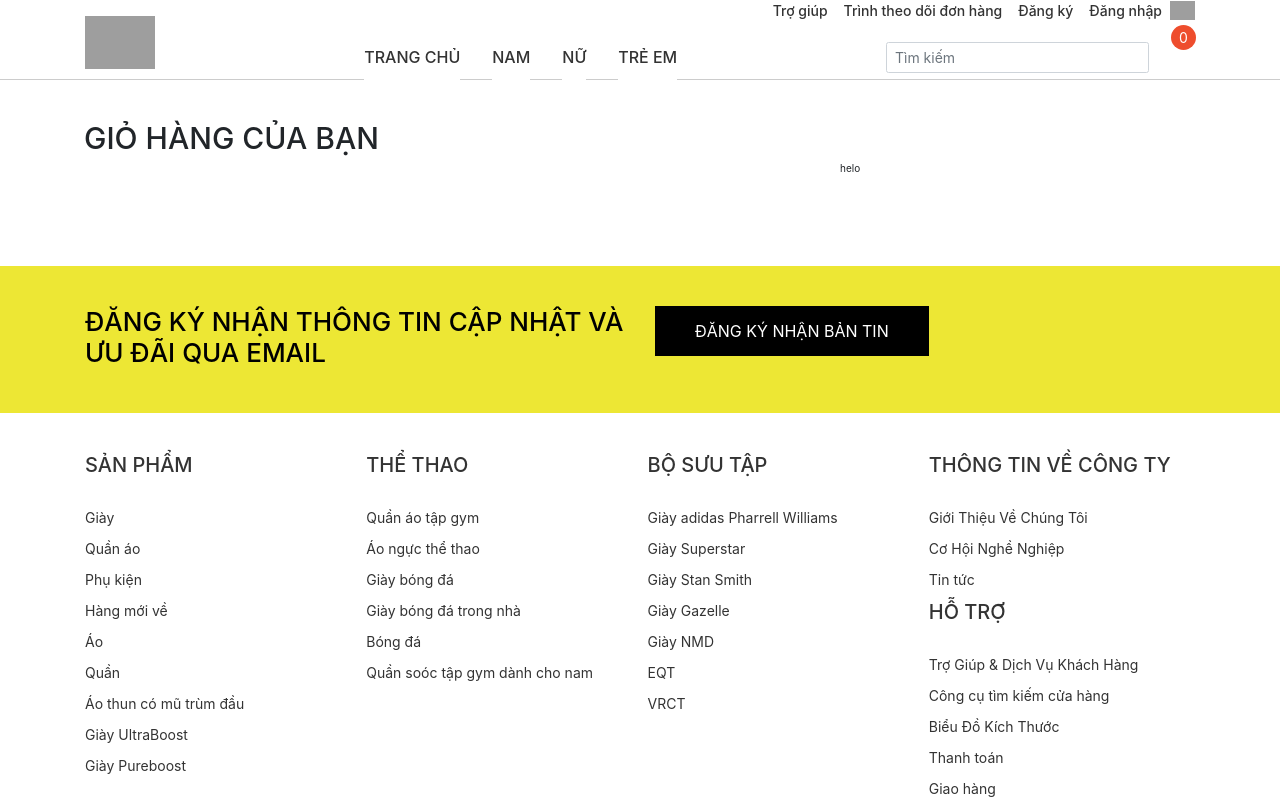
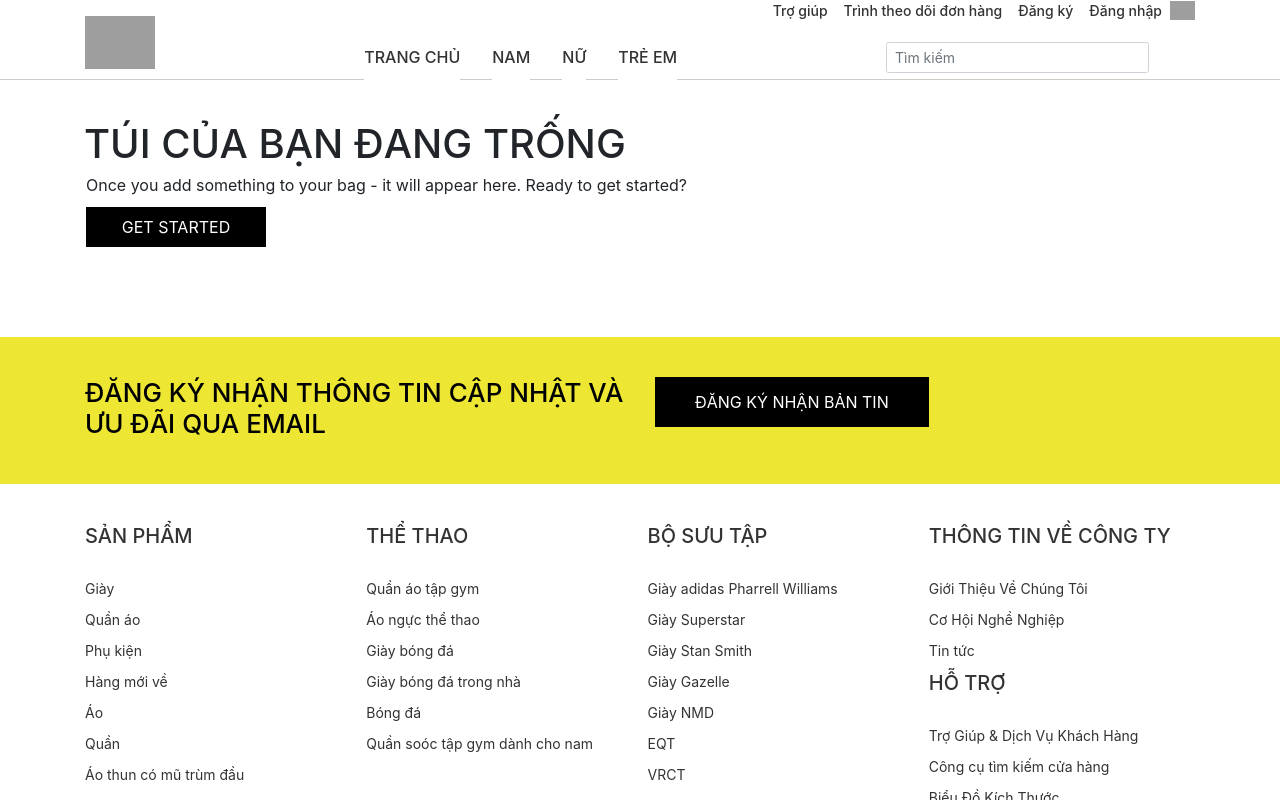
Before and after one commit to annguyenhuu0702/adidasShop, a React (Create React App) app: page /cart in a window 1280 px wide. Shown: the top 800 px of the page. Built offline with nearby package versions, Linux system fonts and the light colour scheme; grey boxes are pictures that could not be loaded.

Commit message:
complete UI cart

```diff
--- a/src/assets/css/cart.css
+++ b/src/assets/css/cart.css
@@ -8,7 +8,7 @@
     font-size: 3rem;
 }
 
-.cart-left {
+.cart-left, .cart-right {
     padding-left: 0;
     margin: 40px 0;
 }
@@ -19,18 +19,18 @@
 }
 
 .cart-left__content {
-    min-width: 100%;
-    margin-left: 26px;
+    min-width: 65%;
+    margin-left: 100px;
 }
 
 .cart-left__name a, .cart-left__name a:hover {
-    font-size: 1.6rem;
+    font-size: 1.8rem;
     color: var(--black-color);
     text-decoration: none;
 }
 
 .cart-left__price {
-    font-size: 1.6rem;
+    font-size: 1.8rem;
     color: var(--black-color);
     margin: 8px 0;
 }
@@ -40,15 +40,65 @@
 }
 
 .cart-left__qtt span {
+    cursor: pointer;
     padding: 8px 24px;
     border: 1px solid #ccc;
-    font-size: 1.4rem;
+    font-size: 1.6rem;
     color: var(--black-color);
     font-weight: 400;
 }
 
 .remove-product {
-    font-size: 1.4rem;
+    font-size: 1.6rem;
     margin-top: 18px;
     cursor: pointer;
 }
+
+.no-cart h2 {
+    font-size: 4rem;
+}
+
+.no-cart p {
+    padding-left: 16px;
+    font-size: 1.6rem;
+}
+
+.no-cart button {
+    margin-left: 16px;
+    width: 180px;
+    height: 40px;
+    border: none;
+    outline: none;
+    background: var(--black-color);
+    color: var(--white-color);
+    font-size: 1.6rem;
+}
+
+.no-cart button a {
+    text-decoration: none;
+    color: var(--white-color);
+}
+
+.no-cart button a:hover {
+    color: var(--dark-grey-color);
+}
+
+.cart-right__content {
+    padding: 20px;
+    border: 1px solid #000;
+}
+
+.cart-right__content h2 {
+    padding-left: 0;
+}
+
+.right-content__product, .right-content__price {
+    margin-top: 8px;
+    display: flex;
+    justify-content: space-between;
+    font-size: 1.6rem;
+}
+
+.right-content__price span:last-child {
+    font-weight: bold;
+}
--- a/src/assets/css/header.css
+++ b/src/assets/css/header.css
@@ -121,12 +121,13 @@
 }
 
 .side-menu__cart {
+    color: var(--black-color);
     font-size: 2.6rem;
     margin-left: 20px;
 }
 
-.side-menu__cart i {
-    cursor: pointer;
+.side-menu__cart:hover {
+    color: var(--black-color);
 }
 
 .side-menu__cart-qtt {
@@ -136,7 +137,7 @@
     width: 25px;
     height: 25px;
     border-radius: 50%;
-    background: #ee4d2d;
+    background: #1a7fb6;
     color: var(--white-color);
     position: absolute;
     top: -6px;
--- a/src/assets/css/modalAddToCart.css
+++ b/src/assets/css/modalAddToCart.css
@@ -40,8 +40,8 @@
 
 .modal-btn__close {
     position: absolute;
-    top: -25px;
-    right: -25px;
+    top: -35px;
+    right: -35px;
 }
 
 .modal-btn__close button {
--- a/src/components/Header/Header.js
+++ b/src/components/Header/Header.js
@@ -2,6 +2,7 @@
 import "./../../assets/css/base.css";
 import "./../../assets/css/header.css";
 import { Route, Link } from "react-router-dom";
+import { useSelector } from "react-redux";
 
 function Header() {
   const menus = [
@@ -59,6 +60,9 @@
     }
     return result;
   };
+
+  const item = useSelector((state) => state.cartItem.cartItem);
+  const qtt = item.length;
   return (
     <header className="header">
       <div className="container">
@@ -106,10 +110,14 @@
                       </span>
                     </form>
                   </div>
-                  <div className="side-menu__cart">
+                  <Link to="/cart" className="side-menu__cart">
                     <i className="far fa-shopping-cart"></i>
-                    <div className="side-menu__cart-qtt">0</div>
-                  </div>
+                    {qtt > 0 ? (
+                      <div className="side-menu__cart-qtt">{qtt}</div>
+                    ) : (
+                      ""
+                    )}
+                  </Link>
                 </div>
               </div>
             </div>
--- a/src/components/ModalAddToCart/ModalAddToCart.js
+++ b/src/components/ModalAddToCart/ModalAddToCart.js
@@ -25,9 +25,9 @@
             <div className="left__content-price">
               <span>{castToVND(price)}</span>
             </div>
-            <div className="left__content-size">
+            {/* <div className="left__content-size">
               <span>Size: 28</span>
-            </div>
+            </div> */}
             <div className="left__content-qtt">
               <span>Số lượng: 1</span>
             </div>
@@ -45,13 +45,11 @@
             </div>
             <div className="content__ship">
               <span>Tổng phí giao hàng</span>
-              <span>{price > 2000000 ? "Miễn phí" : castToVND(30000)}</span>
+              <span>Miễn phí</span>
             </div>
             <div className="content__total-price">
               <span>Tổng cộng</span>
-              <p>
-                {price > 2000000 ? castToVND(price) : castToVND(price + 30000)}
-              </p>
+              <p>{castToVND(price)}</p>
             </div>
             <div className="content__view-cart">
               <button type="">
--- a/src/containers/Cart/Cart.js
+++ b/src/containers/Cart/Cart.js
@@ -2,14 +2,16 @@
 import "./../../assets/css/cart.css";
 import { useSelector } from "react-redux";
 import { castToVND } from "./../../shared/index";
+import { Link } from "react-router-dom";
 
 function Cart() {
   const item = useSelector((state) => state.cartItem.cartItem);
+  const qtt = item.length;
   const showCartItem = () => {
     let result = null;
     if (item.length > 0) {
       result = item.map((product) => {
-        const { id, name, img, price } = product;
+        const { id, name, img, price, qtt } = product;
         return (
           <div className="cart-left d-flex" key={id}>
             <div className="cart-left__img">
@@ -24,11 +26,11 @@
               </div>
               <div className="cart-left__qtt">
                 <span>
-                  <i className="far fa-plus"></i>
+                  <i className="fal fa-minus"></i>
                 </span>
-                <span>1</span>
+                <span>{qtt}</span>
                 <span>
-                  <i className="fal fa-minus"></i>
+                  <i className="fal fa-plus"></i>
                 </span>
               </div>
               <div className="remove-product">
@@ -45,13 +47,38 @@
     <div className="cart">
       <div className="container">
         <div className="row">
-          <h2>GIỎ HÀNG CỦA BẠN</h2>
-          <div className="col-lg-12 d-flex">
-            <div className="col-lg-8 pl-0">{showCartItem()}</div>
-            <div className="col-lg-4 cart-right">
-              <div>helo</div>
+          {qtt > 0 ? (
+            <>
+              <h2>GIỎ HÀNG CỦA BẠN</h2>
+              <div className="col-lg-12 d-flex">
+                <div className="col-lg-8 pl-0">{showCartItem()}</div>
+                <div className="col-lg-4 cart-right">
+                  <div className="cart-right__content">
+                    <h2>TÓM TẮT ĐƠN HÀNG</h2>
+                    <div className="right-content__product">
+                      <span>1 SẢN PHẨM</span>
+                      <span>500000</span>
+                    </div>
+                    <div className="right-content__price">
+                      <span>Tổng</span>
+                      <span>500000</span>
+                    </div>
+                  </div>
+                </div>
+              </div>
+            </>
+          ) : (
+            <div className="no-cart">
+              <h2>TÚI CỦA BẠN ĐANG TRỐNG</h2>
+              <p>
+                Once you add something to your bag - it will appear here. Ready
+                to get started?
+              </p>
+              <button type="">
+                <Link to="/">GET STARTED</Link>
+              </button>
             </div>
-          </div>
+          )}
         </div>
       </div>
     </div>
--- a/src/containers/ProductDetail/ProductDetail.js
+++ b/src/containers/ProductDetail/ProductDetail.js
@@ -57,8 +57,8 @@
       <div className="modal__product">
         <div className={isModal ? "modal__bg active" : "modal__bg"}></div>
         <div className={isModal ? "modal__wrapper active" : "modal__wrapper"}>
-          <div className="modal-btn__close" onClick={() => setIsModal(false)}>
-            <button type="">
+          <div className="modal-btn__close">
+            <button onClick={() => setIsModal(false)}>
               <i className="fas fa-times"></i>
             </button>
           </div>
```
Also changed, not shown: src/data/db.json.
